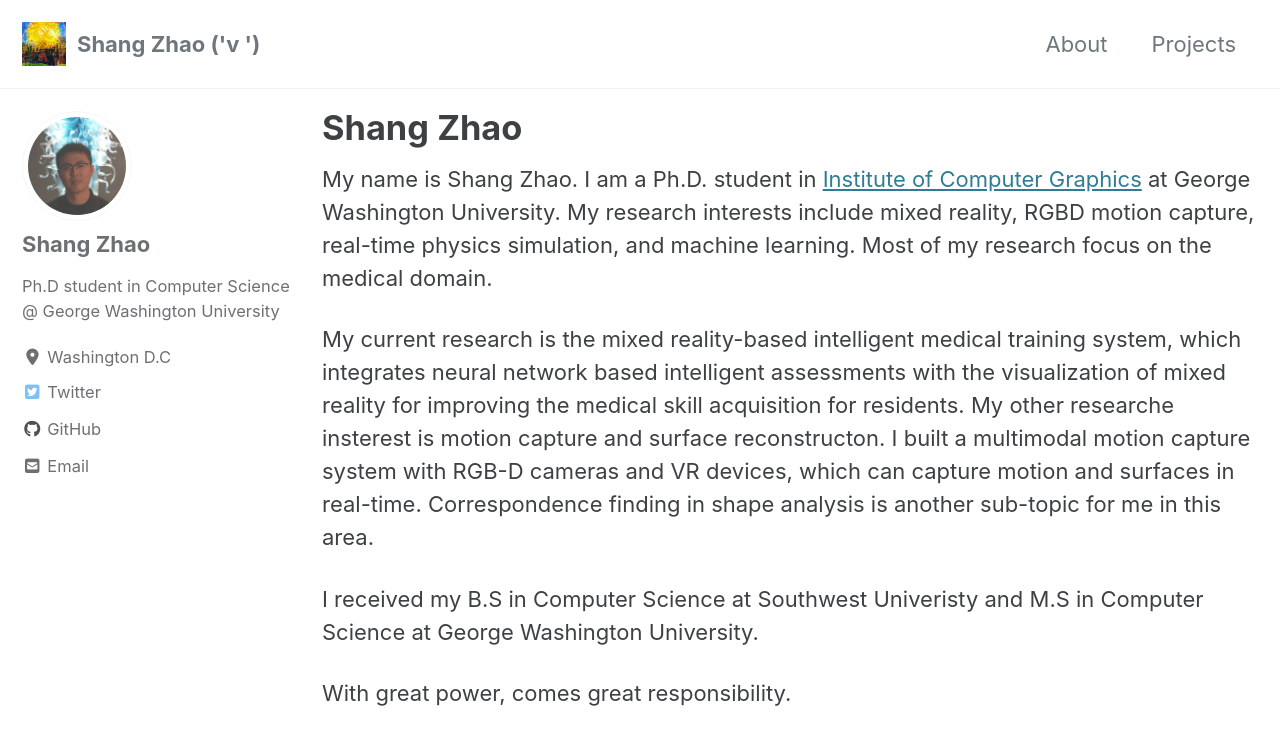
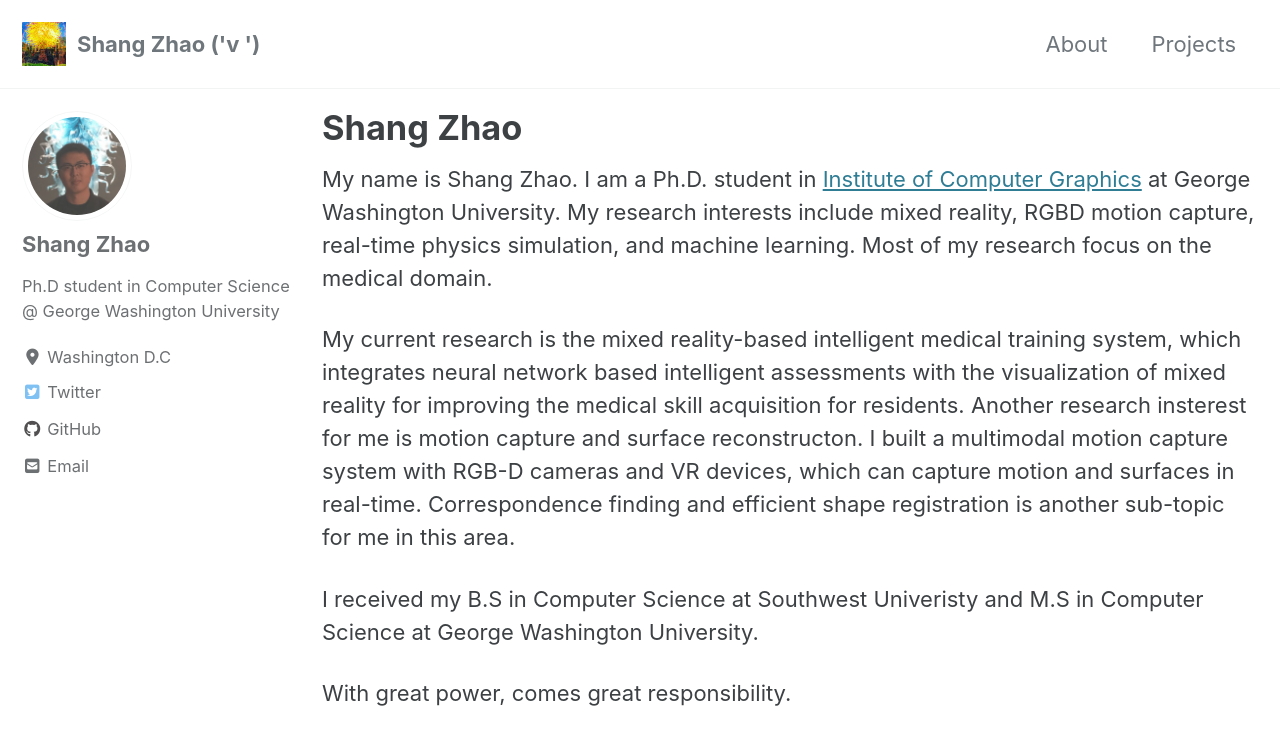
Before and after one commit to Edwinzero/edwinzero.github.io, a Jekyll site: the page built from _pages/about.md, in a window 1280 px wide and 900 px high. Shown: the top 745 px of the window. Built offline with Jekyll 4.4.1, drawn with Linux system fonts in a browser that asks for light colours; cached includes are drawn as plain includes; nearby versions of some CDN libraries.

Commit message:
Update about.md

```diff
--- a/_pages/about.md
+++ b/_pages/about.md
@@ -9,7 +9,7 @@ permalink: /about/
 
 My name is Shang Zhao. I am a Ph.D. student in [Institute of Computer Graphics](https://icg.gwu.edu/) at George Washington University. My research interests include mixed reality, RGBD motion capture, real-time physics simulation, and machine learning. Most of my research focus on the medical domain.
 
-My current research is the mixed reality-based intelligent medical training system, which integrates neural network based intelligent assessments with the visualization of mixed reality for improving the medical skill acquisition for residents. My other researche insterest is motion capture and surface reconstructon. I built a multimodal motion capture system with RGB-D cameras and VR devices, which can capture motion and surfaces in real-time. Correspondence finding in shape analysis is another sub-topic for me in this area.
+My current research is the mixed reality-based intelligent medical training system, which integrates neural network based intelligent assessments with the visualization of mixed reality for improving the medical skill acquisition for residents. Another research insterest for me is motion capture and surface reconstructon. I built a multimodal motion capture system with RGB-D cameras and VR devices, which can capture motion and surfaces in real-time. Correspondence finding and efficient shape registration is another sub-topic for me in this area.
 
 I received my B.S in Computer Science at Southwest Univeristy and M.S in Computer Science at George Washington University.
 
```
